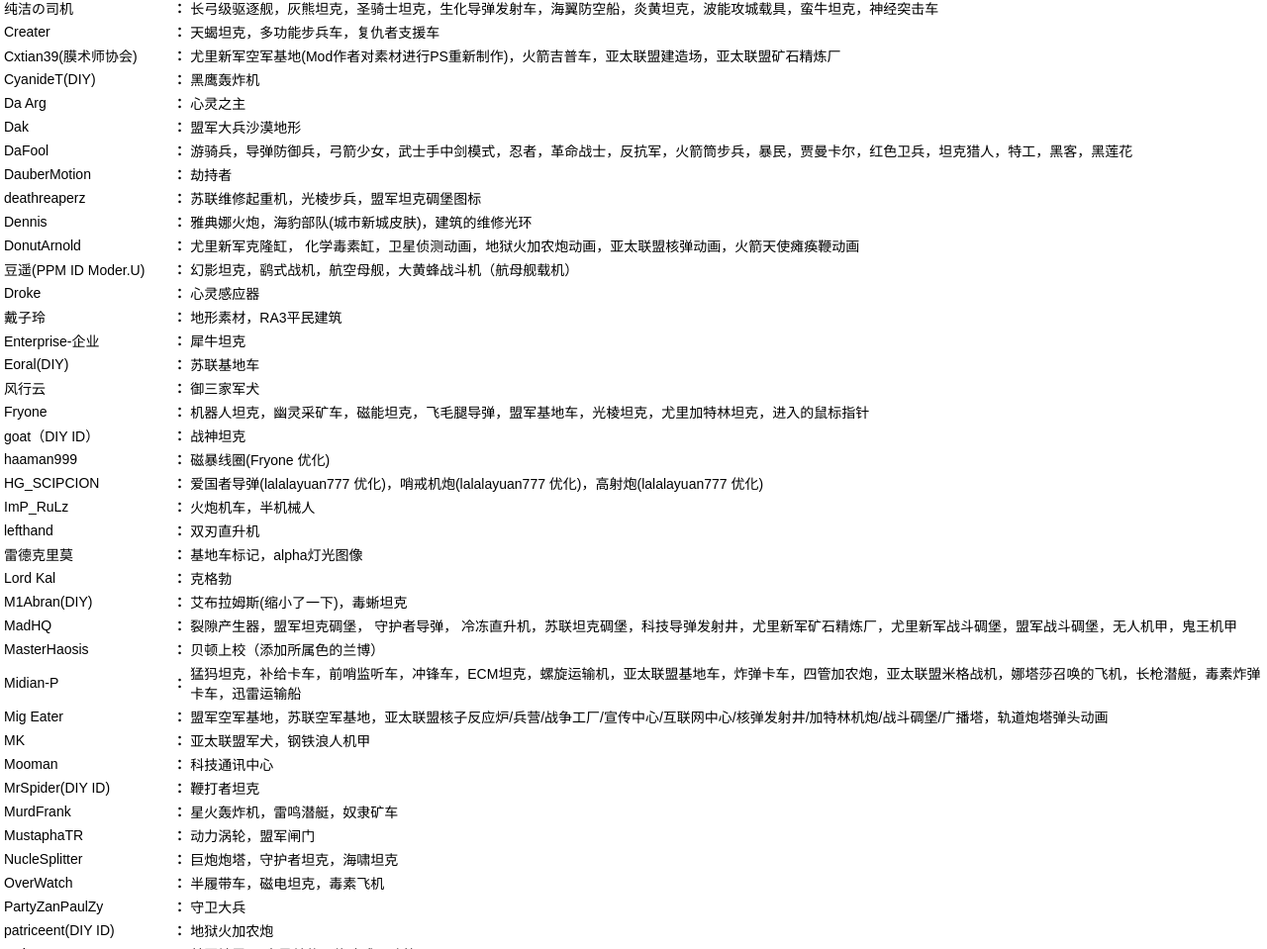
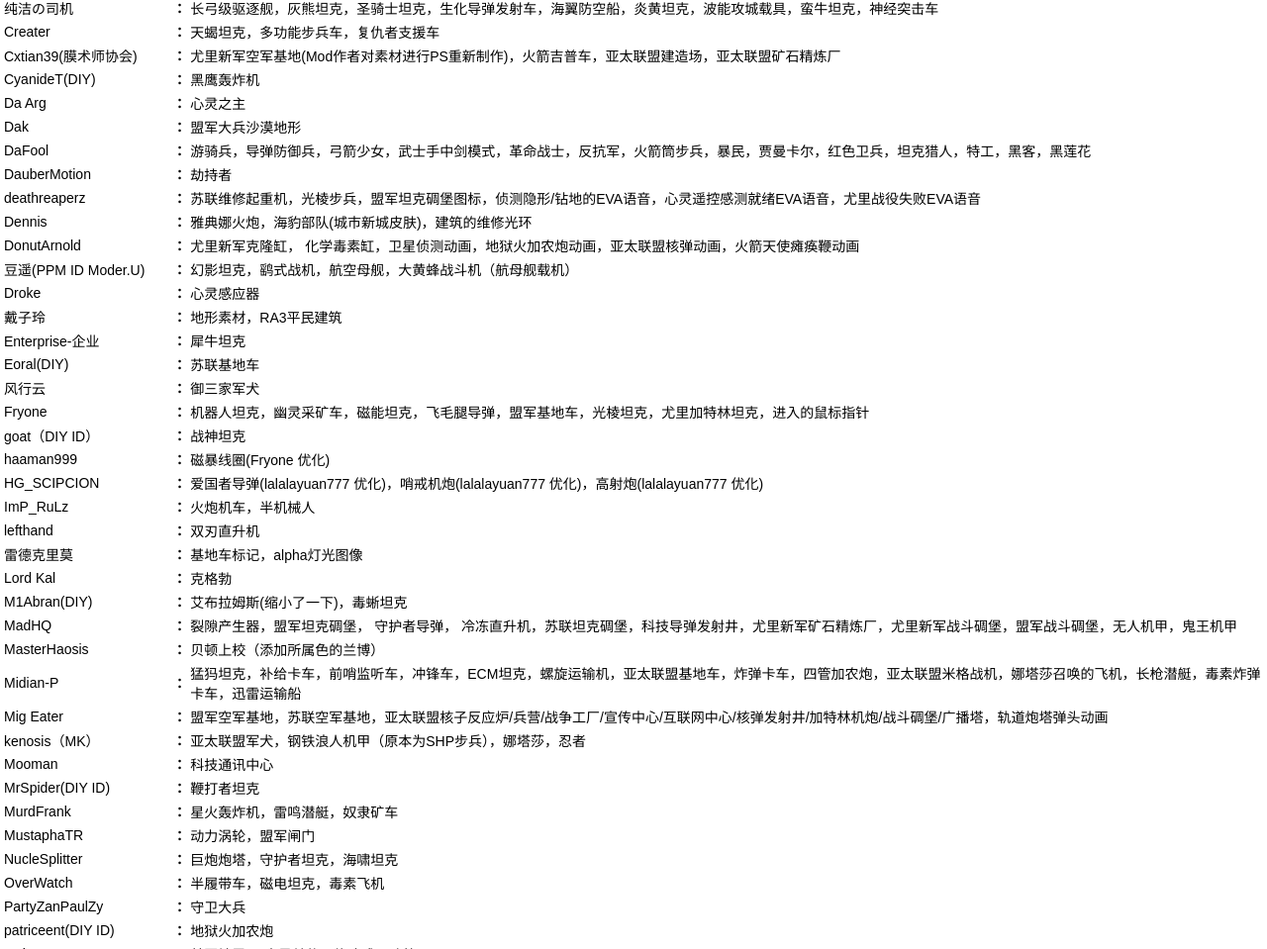
Before and after one commit to Ichihara-Yuko/Ichihara-Yuko.github.io, a plain HTML site: page html/Credits.html in a window 1280 px wide. Shown: the part 672-1631 px from the top of the page at 99% size. Drawn offline with Linux system fonts and the light colour scheme.

Commit message:
Update Credits.html

```diff
--- a/html/Credits.html
+++ b/html/Credits.html
@@ -135,7 +135,7 @@
 			<tr>
 				<td>DaFool</td>
 				<th>：</th>
-				<td>游骑兵，导弹防御兵，弓箭少女，武士手中剑模式，忍者，革命战士，反抗军，火箭筒步兵，暴民，贾曼卡尔，红色卫兵，坦克猎人，特工，黑客，黑莲花</td>
+				<td>游骑兵，导弹防御兵，弓箭少女，武士手中剑模式，革命战士，反抗军，火箭筒步兵，暴民，贾曼卡尔，红色卫兵，坦克猎人，特工，黑客，黑莲花</td>
 			</tr>
 			<tr>
 				<td>DauberMotion</td>
@@ -145,7 +145,7 @@
 			<tr>
 				<td>deathreaperz</td>
 				<th>：</th>
-				<td>苏联维修起重机，光棱步兵，盟军坦克碉堡图标</td>
+				<td>苏联维修起重机，光棱步兵，盟军坦克碉堡图标，侦测隐形/钻地的EVA语音，心灵遥控感测就绪EVA语音，尤里战役失败EVA语音</td>
 			</tr>
 			<tr>
 				<td>Dennis</td>
@@ -253,9 +253,9 @@
 				<td>盟军空军基地，苏联空军基地，亚太联盟核子反应炉/兵营/战争工厂/宣传中心/互联网中心/核弹发射井/加特林机炮/战斗碉堡/广播塔，轨道炮塔弹头动画</td>
 			</tr>
 			<tr>
-				<td>MK</td>
+				<td>kenosis（MK）</td>
 				<th>：</th>
-				<td>亚太联盟军犬，钢铁浪人机甲</td>
+				<td>亚太联盟军犬，钢铁浪人机甲（原本为SHP步兵），娜塔莎，忍者</td>
 			</tr>
 			<tr>
 				<td>Mooman</td>
```
